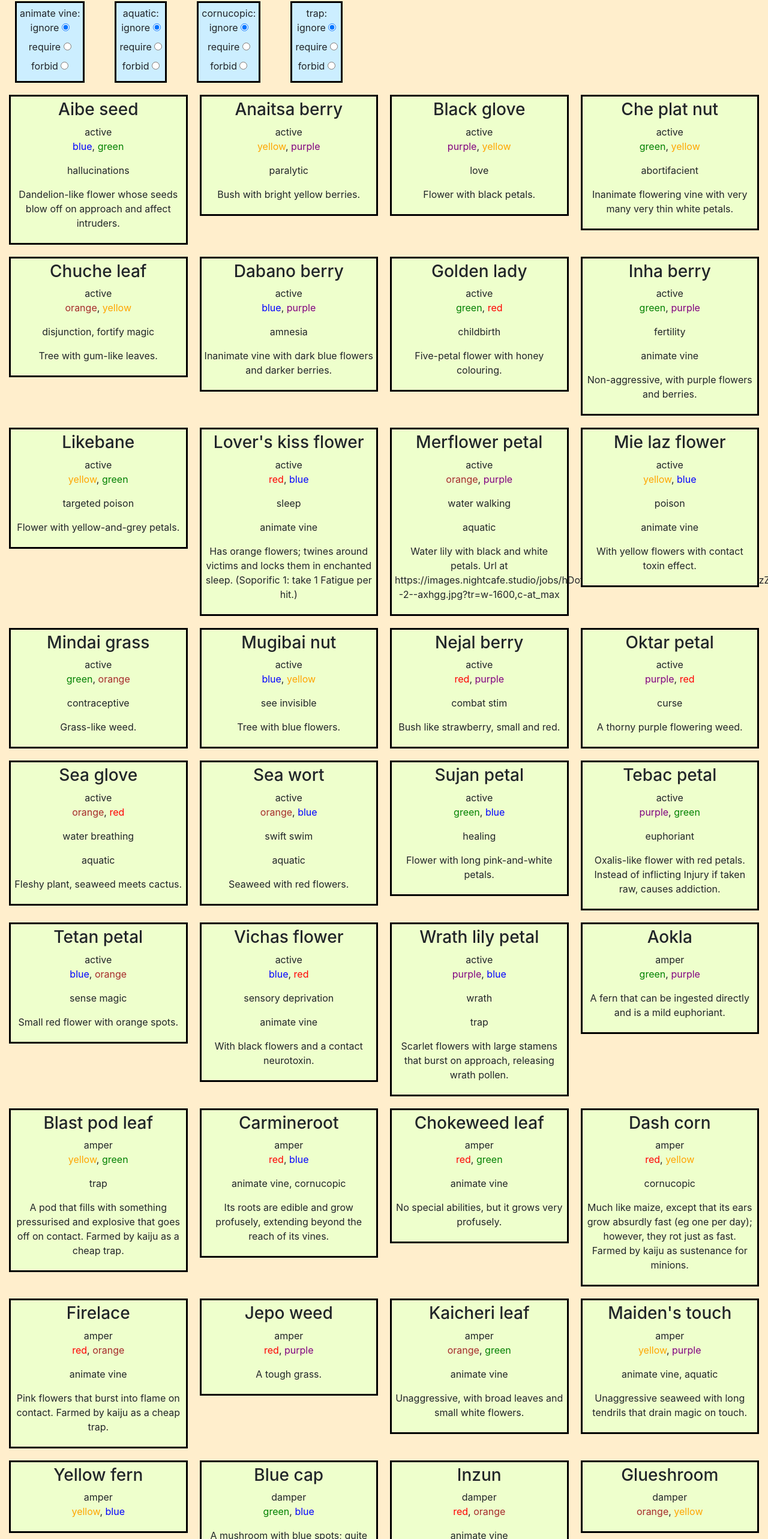
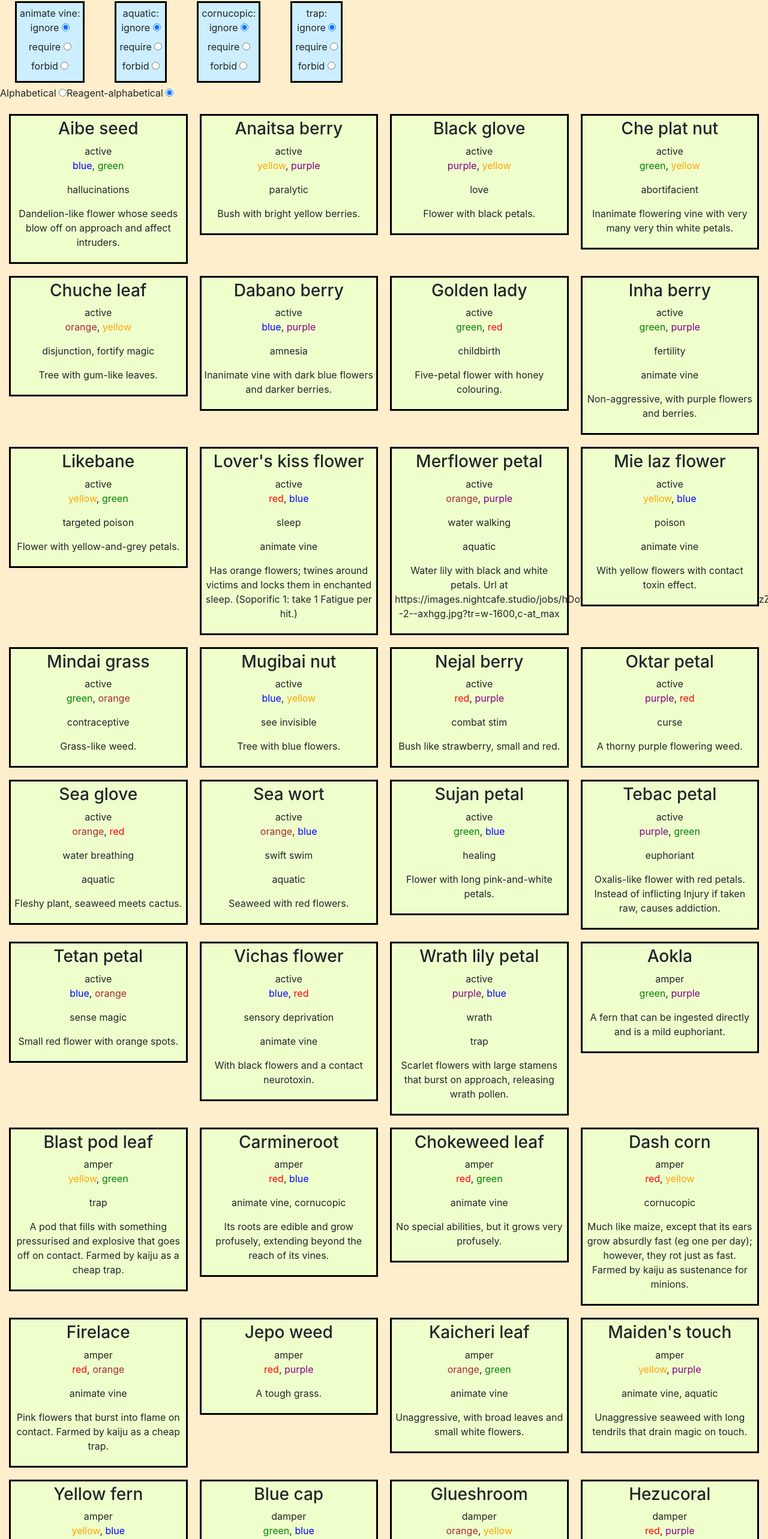
Before and after one commit to MarkGN/pantheont-frontend, a React (Create React App) app: page / in a window 1280 px wide. Shown: the part 33-2599 px from the top of the page at 60% size. Built offline with nearby package versions, Linux system fonts and the light colour scheme.

Commit message:
implement basic sort toggle

```diff
--- a/src/app/store.js
+++ b/src/app/store.js
@@ -1,5 +1,5 @@
 import { configureStore } from '@reduxjs/toolkit'
-import tagFilterReducer from '../components/tagFilterSlice'
+import tagFilterReducer from '../components/plantFilterSlice'
 
 export default configureStore({
   reducer: {
--- a/src/components/PlantFilterLabel.jsx
+++ b/src/components/PlantFilterLabel.jsx
@@ -1,7 +1,7 @@
 import React from "react";
 
 import { useDispatch, useSelector } from 'react-redux'
-import { setRadioIx } from './tagFilterSlice'
+import { setTagRadioIx } from './plantFilterSlice'
 
 function PlantFilterLabel(props) {
   const id = "pf "+props.name+props.ix;
@@ -9,7 +9,7 @@ function PlantFilterLabel(props) {
   const radioIx = useSelector((state) => state.tagFilter.value);
   return <div>
     <label htmlFor={id}>{props.label}</label> <input defaultChecked={props.defaultChecked} id={id} name={"plant-filter-"+props.name} onClick={()=>{
-      dispatch(setRadioIx([props.name, Number(props.ix)]))
+      dispatch(setTagRadioIx([props.name, Number(props.ix)]))
       console.log(radioIx, props.name);
     }} type="radio" />
   </div>;
--- a/src/components/PlantSearch.jsx
+++ b/src/components/PlantSearch.jsx
@@ -1,30 +1,16 @@
 import React, {useState} from "react";
 import Plant from "./Plant";
 import PlantFilter from "./PlantFilter";
+import PlantSort from "./PlantSort";
 import { useSelector } from 'react-redux'
 
 const rawPlants = require("../data/flora.json");
-
-// TODO does myPlants === plants?
-// const reagentTypes = ["active", "amper", "damper", "preservative"];
-// const myPlants = [].concat(reagentTypes.map(r => {
-//   return rawPlants[r+"s"].map(plant => {
-//     return {...plant, reagentType:r};
-//   })
-// }));
-const plants = rawPlants.actives.map((plant) => {
-  return {...plant, reagentType:"active"};
-}).concat(
-  rawPlants.ampers.map(plant => {
-    return {...plant, reagentType:"amper"};
-  }),
-  rawPlants.dampers.map(plant => {
-    return {...plant, reagentType:"damper"};
-  }),
-  rawPlants.preservatives.map(plant => {
-    return {...plant, reagentType:"preservative"};
-  }),
-);
+const reagentTypes = ["active", "amper", "damper", "preservative"];
+const plants = reagentTypes.map(r => {
+  return rawPlants[r+"s"].map(plant => {
+    return {...plant, reagentType:r};
+  });
+}).flat();
 const tags = "animate vine;aquatic;cornucopic;trap".split(";");
 
 function PlantSearch () {
@@ -33,6 +19,9 @@ function PlantSearch () {
   const filterAllTags = (jsonPlant) => tags.reduce((soFar, tag) => {
     return soFar && {1:true, 2:jsonPlant.tags && jsonPlant.tags.includes(tag), 3:!(jsonPlant.tags && jsonPlant.tags.includes(tag))}[radioIndices[tag]];
   }, true);
+  const sort = (plant1, plant2) => {
+    return {1:(plant1.name>plant2.name)-0.5, 2:(plant1.reagentType === plant2.reagentType ? plant1.name>plant2.name : plant1.reagentType > plant2.reagentType)-0.5}[radioIndices.sort];
+  }
 
   return <div>
     {tags.map((tag, tagIx) => {
@@ -42,12 +31,12 @@ function PlantSearch () {
         setFilterIndices(indices);
       }} name={tag}/>;
     })}
-    {/* TODO We should toggle about whether to group by reagent type. */}
+    <PlantSort />
     {/* TODO it would be nice if these didn't all have to be level: when one Plant has elements on multiple lines and thus has more height, it shouldn't push the entire next line down, only the one directly under it. */}
     {/* TODO what we need is tooltips, particularly for the tags. And of course a file listing tags. And tabs, or at least a drop-down, so you can search multiple files. That might be more sensible: if you want to search boons, you have similar filters, for/against specific tags and whether to group by skill. Tabs and drop-downs are pretty similar. */}
     <div className="row card-holder">
       {/* {(plants.actives.concat(plants.ampers, plants.dampers, plants.preservatives)).filter((data) => filterByTag(0, animateFilterIx)(data) && filterByTag(1, aquaticFilterIx)(data)).map((data, ix) => <Plant key={ix} colors={data.colors} description={data.description} effect={data.effect} name={data.name} tags={(data.tags && data.tags.join(", ")) || ""} />)} */}
-      {plants.filter(filterAllTags).map((data, ix) => <Plant key={ix} colors={data.colors} description={data.description} effect={data.effect} name={data.name} reagentType={data.reagentType} tags={(data.tags && data.tags.join(", ")) || ""} />)}
+      {plants.filter(filterAllTags).sort(sort).map((data, ix) => <Plant key={ix} colors={data.colors} description={data.description} effect={data.effect} name={data.name} reagentType={data.reagentType} tags={(data.tags && data.tags.join(", ")) || ""} />)}
     </div>
   </div>
 }
--- /dev/null
+++ b/src/components/PlantSort.jsx
@@ -0,0 +1,15 @@
+import React from 'react';
+import { useDispatch } from 'react-redux'
+import { setSortRadioIx } from './plantFilterSlice'
+
+export default function PlantSort() {
+  const dispatch = useDispatch();
+  return <div>
+    <label htmlFor="alpha">Alphabetical</label> <input defaultChecked={false} id="alpha" name="sort" onClick={()=>{
+      dispatch(setSortRadioIx(1));
+    }} type="radio" />
+    <label htmlFor="reagent-alpha">Reagent-alphabetical</label> <input defaultChecked={true} id="reagent-alpha" name="sort" onClick={()=>{
+      dispatch(setSortRadioIx(2));
+    }} type="radio" />
+  </div>
+}
--- a/src/components/tagFilterSlice.js
+++ b/src/components/plantFilterSlice.js
@@ -3,17 +3,20 @@ import { createSlice } from '@reduxjs/toolkit'
 export const tagFilterSlice = createSlice({
   name: 'tagFilter',
   initialState: {
-    value: {"animate vine": 1, "aquatic": 1, "cornucopic": 1, "trap": 1},
+    value: {"animate vine": 1, "aquatic": 1, "cornucopic": 1, "trap": 1, "sort": 2},
   },
   reducers: {
-    setRadioIx: (state, action) => {
+    setSortRadioIx: (state, action) => {
+      state.value.sort = action.payload;
+    },
+    setTagRadioIx: (state, action) => {
       const [tag, val] = action.payload;
       state.value[tag] = val;
-    },
+    }
   },
 })
 
 // Action creators are generated for each case reducer function
-export const { setRadioIx } = tagFilterSlice.actions
+export const { setSortRadioIx, setTagRadioIx } = tagFilterSlice.actions
 
 export default tagFilterSlice.reducer
```
